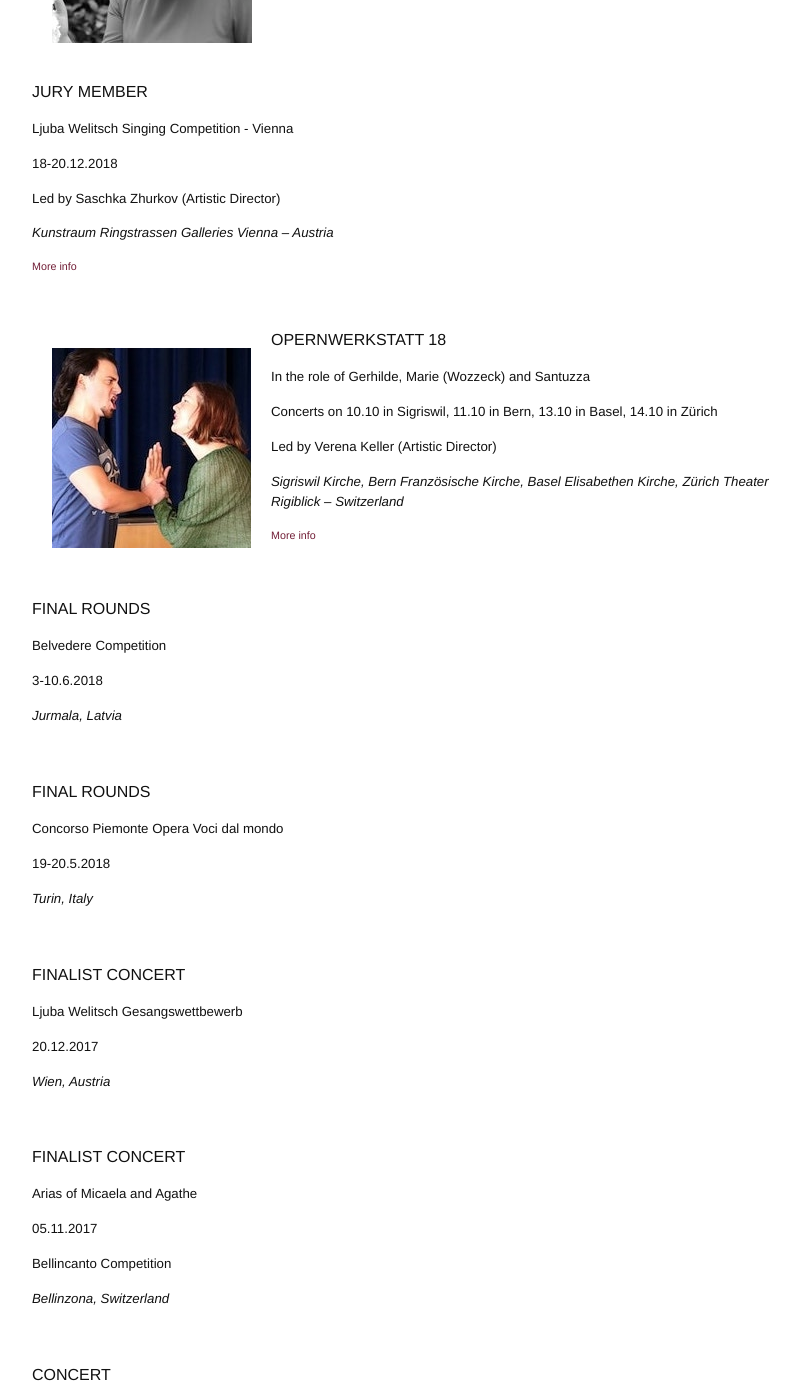
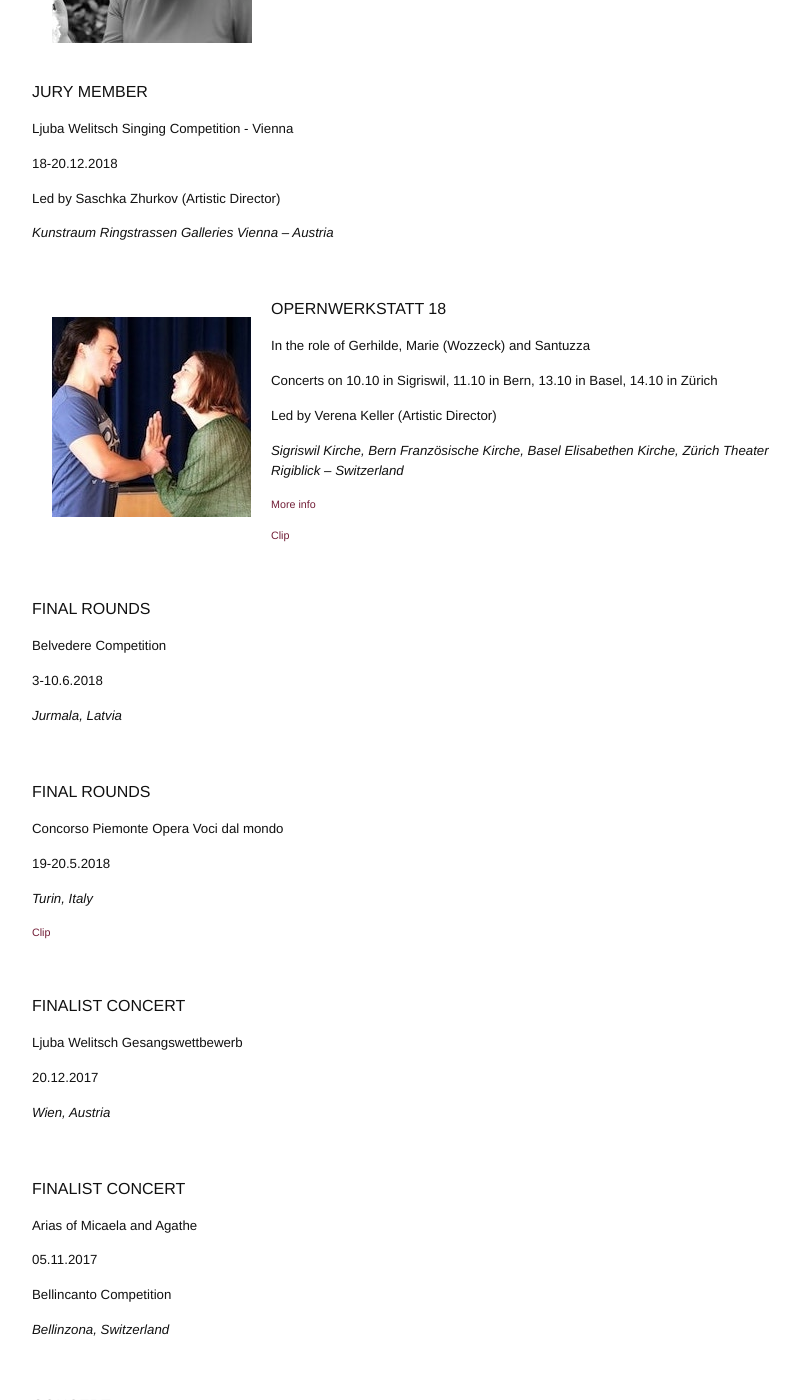
Before and after one commit to annesophie-sevens/annesophie-sevens.github.io, a Jekyll site: the page built from agenda-de.md, in a window 1280 px wide and 1400 px high, scrolled down 412 px. Shown: the whole window, without its empty margins (238-1038 px from the left). Built offline with Jekyll 4.4.1, drawn with Linux system fonts in a browser that asks for light colours.

Commit message:
Update agenda-de.md

```diff
--- a/agenda-de.md
+++ b/agenda-de.md
@@ -31,8 +31,6 @@
 
 ##### _Kunstraum Ringstrassen Galleries Vienna – Austria_
 
-###### <a href="http://www.gesangswettbewerb-ljubawelitsch.at/index.php?id=62" target="_blank">More info</a>
-
 &nbsp;
 
 <img style="float: left; padding: 20px" src="/assets/op18-thumbnail.jpg">
@@ -48,6 +46,8 @@
 ##### _Sigriswil Kirche, Bern Französische Kirche, Basel Elisabethen Kirche, Zürich Theater Rigiblick – Switzerland_
 
 ###### <a href="http://opernwerkstatt.emedia4web.eu/index.php?id=62" target="_blank">More info</a>
+
+###### <a href="https://www.youtube.com/embed/M8LZHCqI_jA" target="_blank">Clip</a>
 
 &nbsp;
 
@@ -68,6 +68,8 @@
 ##### 19-20.5.2018
 
 ##### _Turin, Italy_
+
+###### <a href="https://www.youtube.com/embed/dDkHsQP2oiI" target="_blank">Clip</a>
 
 &nbsp;
 
@@ -101,8 +103,6 @@
 
 ##### Rathausplatz, Bern, CH
 
-###### <a href="http://prideouest2017.ch/index.php?id=62" target="_blank">More info</a>
-
 &nbsp;
 
 SHAKESPEARE
@@ -116,8 +116,6 @@
 ##### _Ackermannshof, Basel, Switzerland_
 
 ###### <a href="https://www.youtube.com/embed/s8whNG79fWQ" target="_blank">Clip</a>
-
-###### <a href="https://www.foryoungmusicians.ch/upcoming-events" target="_blank">More info</a>
 
 ###### <a href="assets/flyer.pdf" target="_blank">Flyer</a>
 
```
